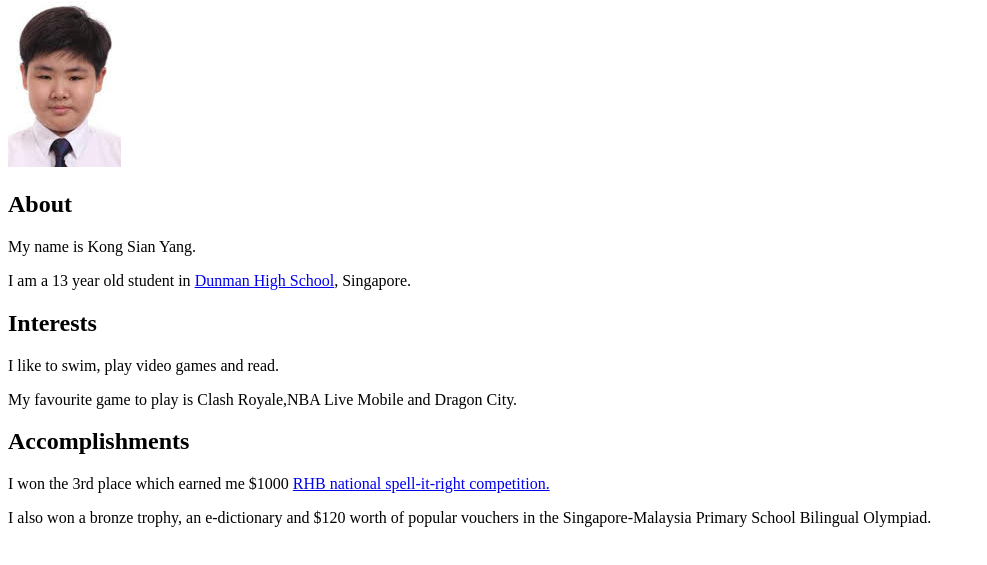
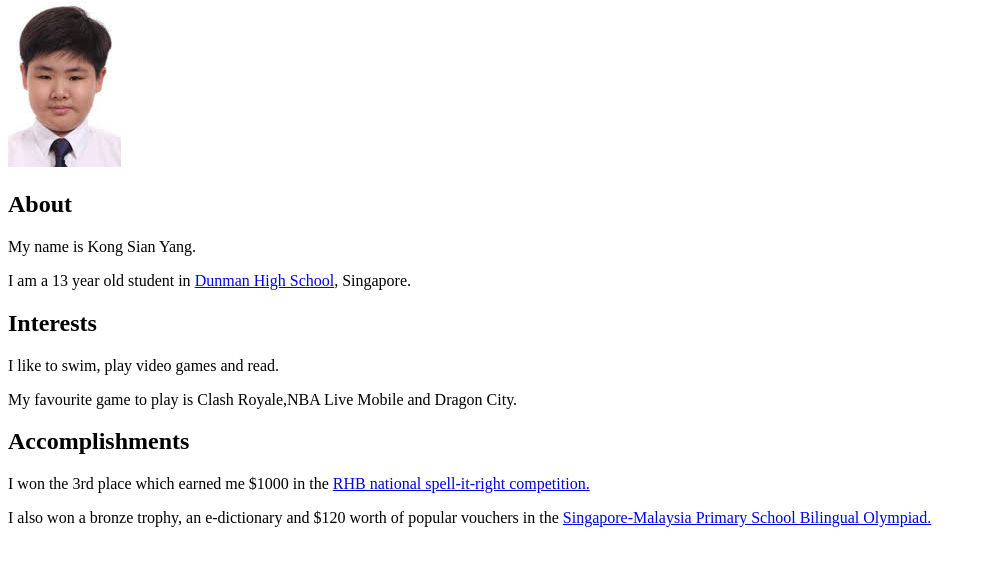
Before and after one commit to dhs17y1akongsianyang/dhs17y1akongsianyang.github.io, a plain HTML site: page index.html in a window 1280 px wide. Shown: the part 79-644 px from the top of the page, without its empty margins (0-987 px from the left). Drawn offline with Linux system fonts and the light colour scheme.

Commit message:
Update index.html

```diff
--- a/index.html
+++ b/index.html
@@ -13,9 +13,9 @@
     <p>I am a 13 year old student in <a href="http://dunmanhigh.moe.edu.sg/wp-content/uploads/website/index.html">Dunman High School</a>, Singapore.</p>
     <h2>Interests</h2>
     <p>I like to swim, play video games and read.</p>
-    <p>My favourite game to play is Clash Royale,NBA Live Mobile and Dragon City.</a></p>
+    <p>My favourite game to play is Clash Royale,NBA Live Mobile and Dragon City.</p>
         <h2>Accomplishments</h2>
-    <p>I won the 3rd place which earned me $1000 <a href="spellitright.jpg"> RHB national spell-it-right competition.</a></p>
-    <p>I also won a bronze trophy, an e-dictionary and $120 worth of popular vouchers in the Singapore-Malaysia Primary School Bilingual Olympiad.</p>
-   </body>
+    <p>I won the 3rd place which earned me $1000 in the <a href="spellitright.jpg"> RHB national spell-it-right competition.</a></p>
+    <p>I also won a bronze trophy, an e-dictionary and $120 worth of popular vouchers in the <a href="bilingual2016.jpg"> Singapore-Malaysia Primary School Bilingual Olympiad.</a></p>
+</body>
 </html>
```
